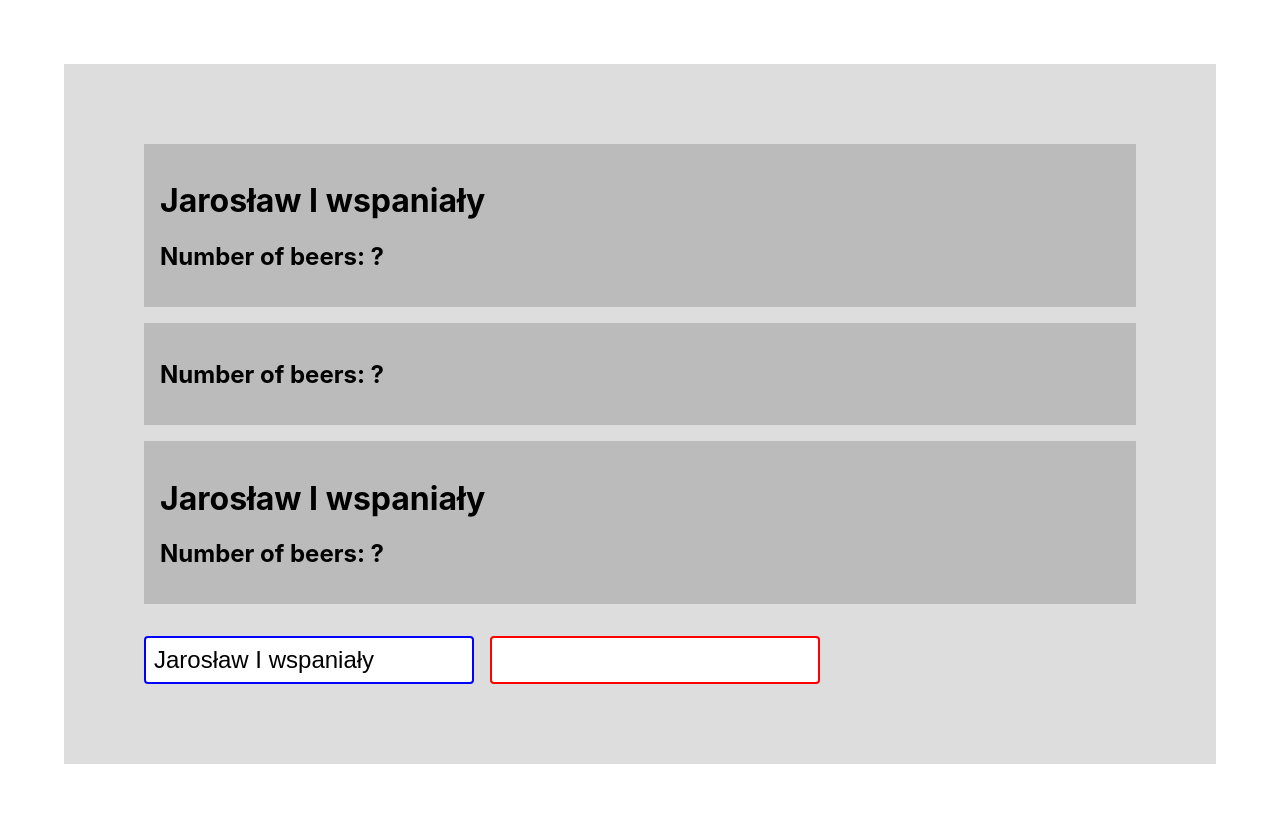
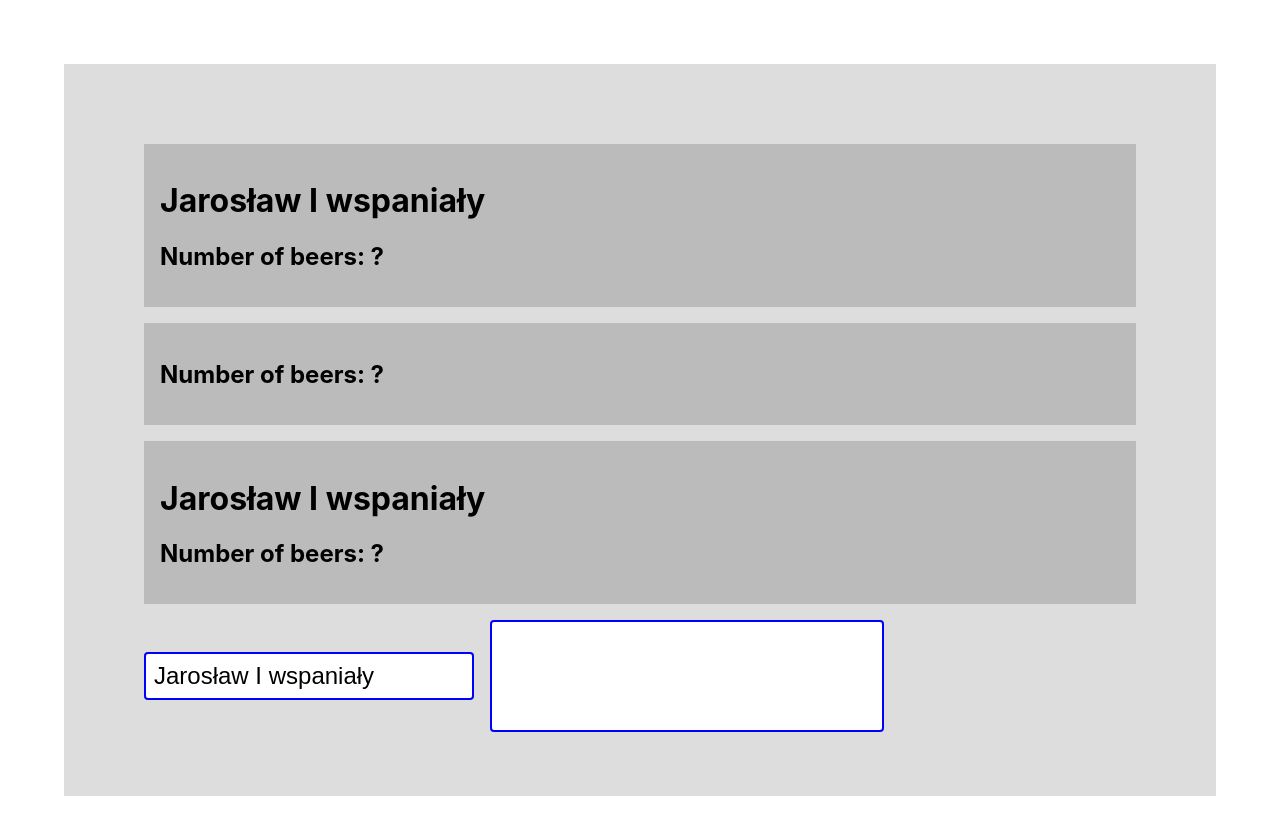
Before and after one commit to argasek/codebrainers-2020-11, a React (Create React App) app: page / in a window 1280 px wide. Shown: the top 834 px of the page. Built offline with nearby package versions, Linux system fonts and the light colour scheme.

Commit message:
Exercise 12 - Example of component parametrization

```diff
--- a/src/App.js
+++ b/src/App.js
@@ -1,68 +1,44 @@
 import React from 'react';
 import './App.css';
 import StudentItem from './components/StudentItem';
+import StudentInput from './components/StudentInput';
 
 class App extends React.Component {
 
-    constructor(props) {
+  constructor (props) {
     super(props);
     this.state = {
       exampleStudent: 'Jarosław I wspaniały',
       secondStudent: ''
-
-
     };
   }
 
   onChangeExampleStudent = (event) => {
-        console.log(this);
-        // this.state.exampleStudent = event.target.value;
-        this.setState({exampleStudent: event.target.value});
-        console.log('Zaszła zmiana!', this.state.exampleStudent);
-    }
+    this.setState({ exampleStudent: event.target.value });
+  };
+
   onChangeSecondStudent = (event) => {
-        console.log(this);
-        // this.state.exampleStudent = event.target.value;
-        this.setState({secondStudent: event.target.value});
-        console.log('Zaszła zmiana w drugim polu!', this.state.secondStudent);
-    }
+    this.setState({ secondStudent: event.target.value });
+  };
 
-    render() {
-
-        console.log(this.state.exampleStudent);
-        console.log(this);
-
+  render () {
 
     return (
-            <div style={{backgroundColor: '#ddd', padding: '4rem'}}>
+      <div style={{ backgroundColor: '#ddd', padding: '4rem' }}>
         <StudentItem fullName={this.state.exampleStudent}/>
         <StudentItem fullName={this.state.secondStudent}/>
         <StudentItem fullName={this.state.exampleStudent + ' ' + this.state.secondStudent}/>
 
         <form>
-                    <input
-                        value={this.state.exampleStudent}
-                        type="text"
-                        style={{
-                            marginLeft: '1rem',
-                            padding: '0.5rem',
-                            border: '2px solid #00F',
-                            borderRadius: '4px',
-                            fontSize: '150%'
-                        }}
-                        onChange={this.onChangeExampleStudent}
+          <StudentInput
+            fullName={this.state.exampleStudent}
+            onFullNameChange={this.onChangeExampleStudent}
+            padding='0.5rem'
           />
-                    <input
-                        value={this.state.secondStudent}
-                        type="text"
-                        style={{
-                            margin: '1rem',
-                            padding: '0.5rem',
-                            border: '2px solid #F00',
-                            borderRadius: '4px',
-                            fontSize: '150%'
-                        }}
-                        onChange={this.onChangeSecondStudent}
+          <StudentInput
+            fullName={this.state.secondStudent}
+            onFullNameChange={this.onChangeSecondStudent}
+            padding='2.5rem'
           />
         </form>
       </div>
--- /dev/null
+++ b/src/components/StudentInput.js
@@ -0,0 +1,20 @@
+import React from 'react';
+
+function StudentInput (props) {
+  return (
+    <input
+      value={props.fullName}
+      type="text"
+      style={{
+        marginLeft: '1rem',
+        padding: props.padding,
+        border: '2px solid #00F',
+        borderRadius: '4px',
+        fontSize: '150%'
+      }}
+      onChange={props.onFullNameChange}
+    />
+  );
+}
+
+export default StudentInput;
```
Lines whose indentation alone changed are shown as unchanged.
